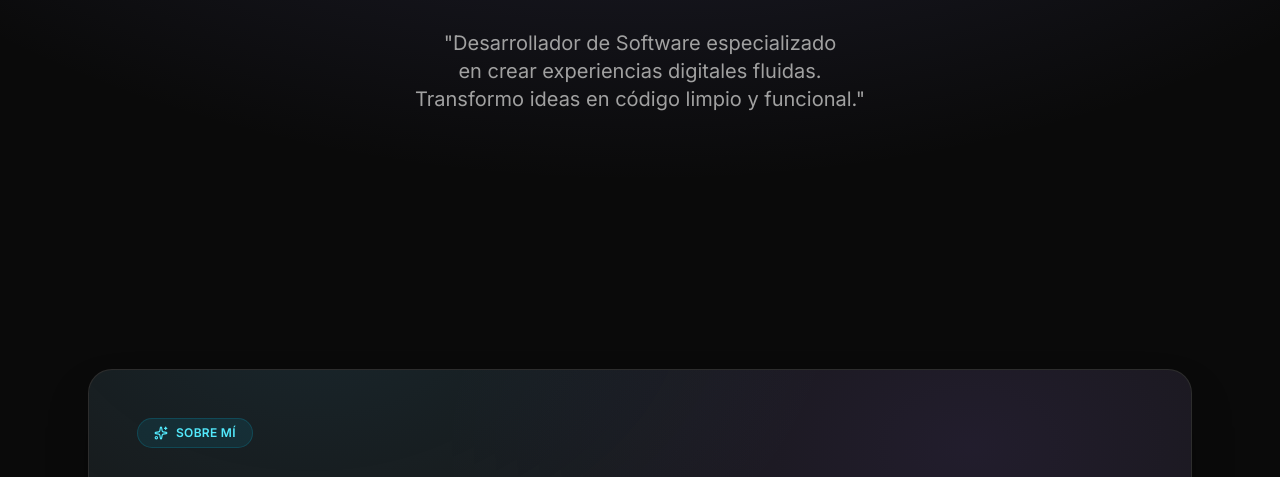
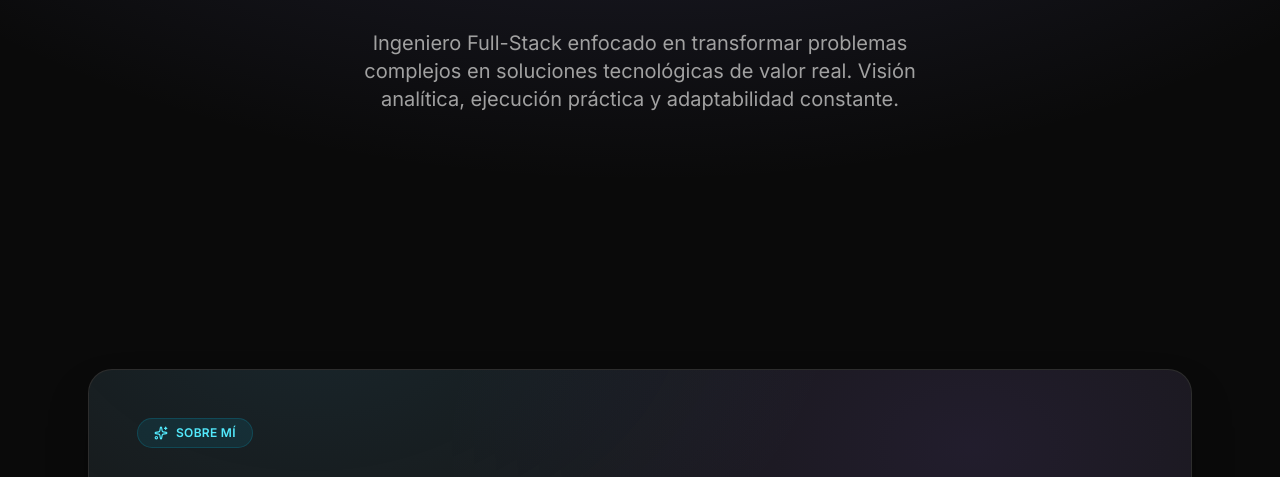
Before and after one commit to vittorisantiago/vittorisantiago.github.io, an Astro site: page / in a window 1280 px wide. Shown: the part 298-775 px from the top of the page. Built offline with nearby package versions, Linux system fonts and the light colour scheme; Astro itself is replaced by a stand-in of ours.

Commit message:
Change personal info

```diff
--- a/src/pages/index.astro
+++ b/src/pages/index.astro
@@ -26,7 +26,7 @@ import ContactSection from '../components/ContactSection.jsx';
             </h1>
 
             <p class="text-xl text-neutral-400 max-w-xl text-balance">
-                "Desarrollador de Software especializado en crear experiencias digitales fluidas. Transformo ideas en código limpio y funcional."
+                Ingeniero Full-Stack enfocado en transformar problemas complejos en soluciones tecnológicas de valor real. Visión analítica, ejecución práctica y adaptabilidad constante.
             </p>
 
             <div class="h-32"></div> </section>
```
